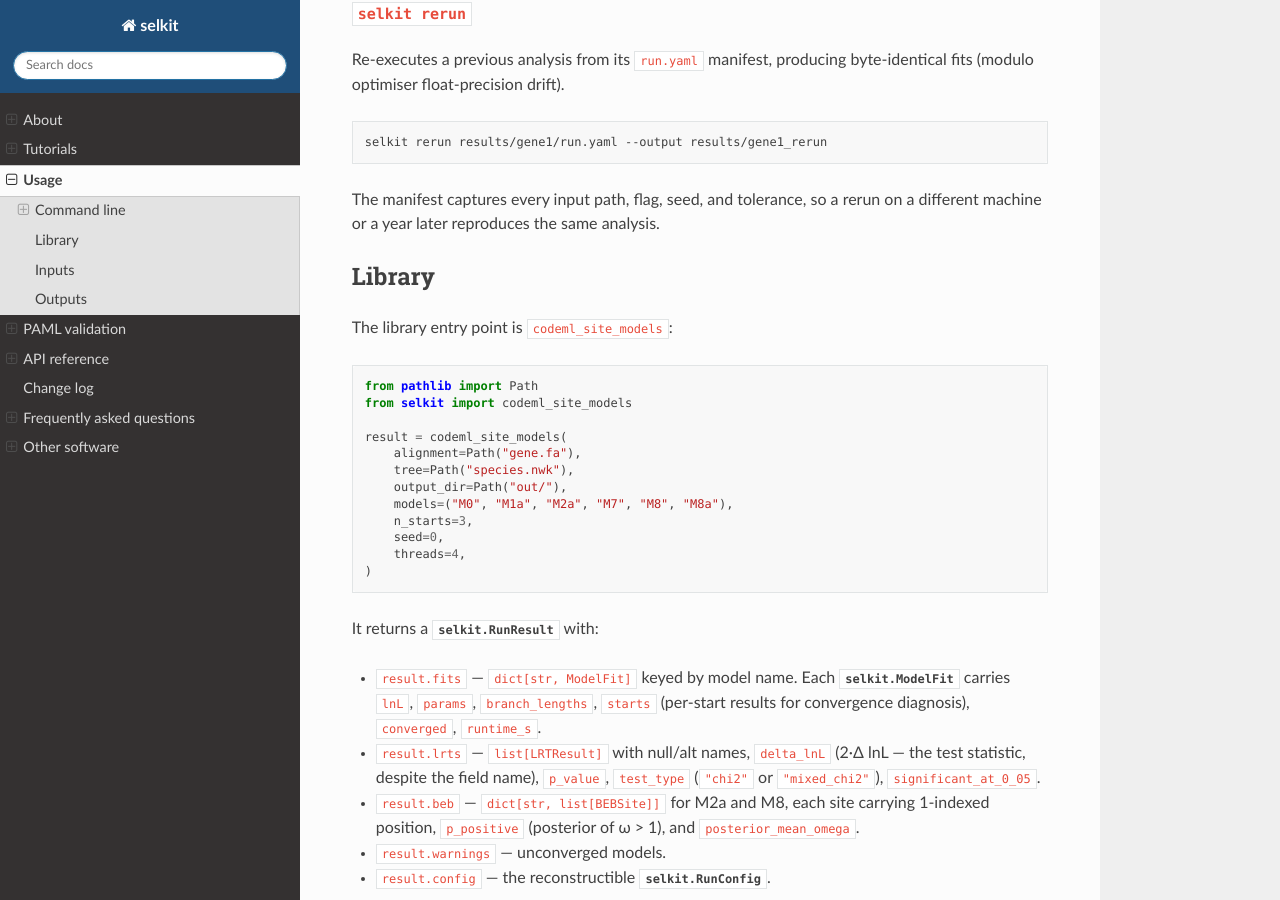
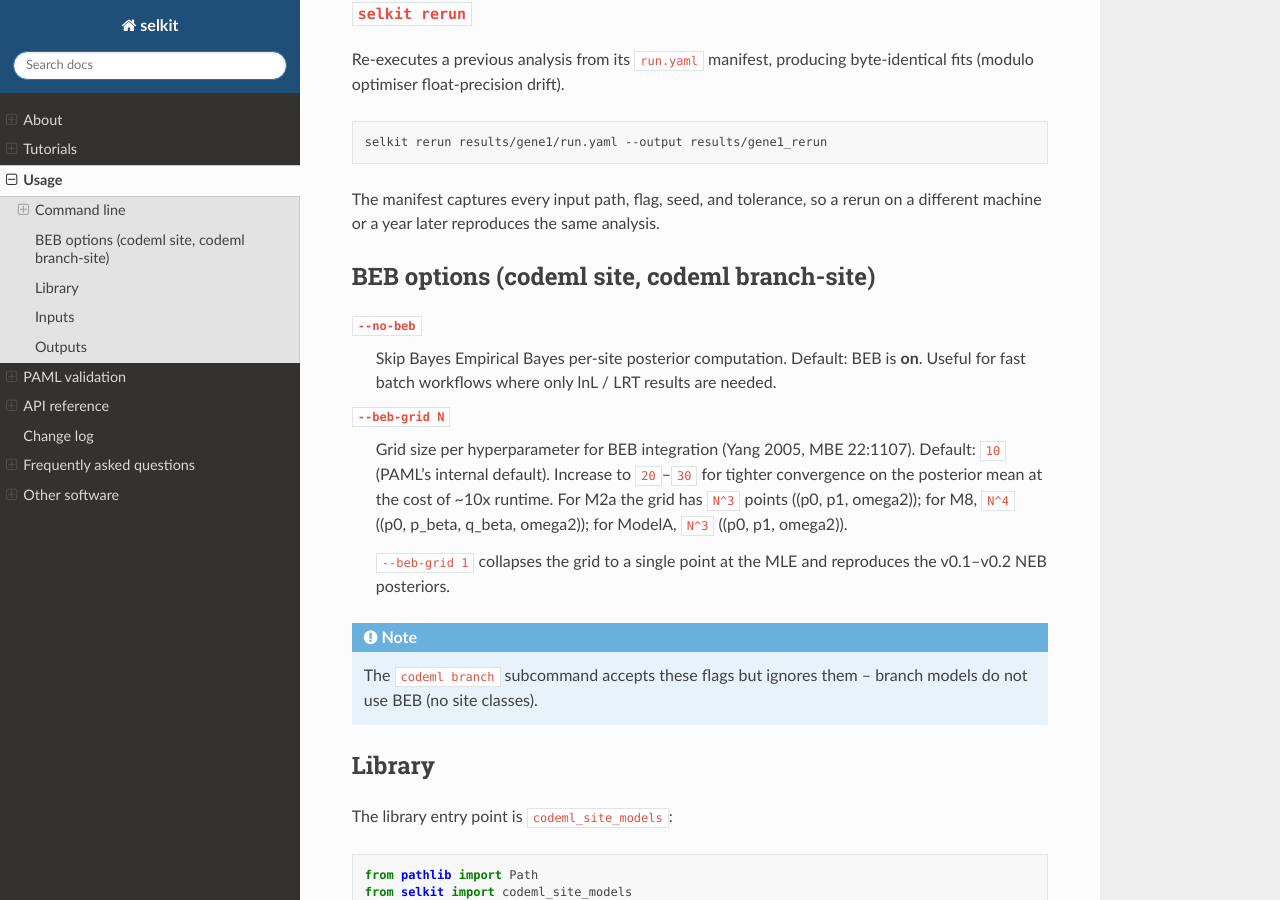
Before and after one commit to JLSteenwyk/selkit, a Sphinx documentation site: the page built from docs/usage/index.rst, in a window 1280 px wide and 900 px high, scrolled down 1732 px. Built offline with Sphinx 7.4.7 and the Read the Docs theme 3.1.0, drawn with Linux system fonts in a browser that asks for light colours.

Commit message:
docs(usage): document --no-beb and --beb-grid CLI flags

```diff
--- a/docs/usage/index.rst
+++ b/docs/usage/index.rst
@@ -80,6 +80,30 @@ Re-executes a previous analysis from its ``run.yaml`` manifest, producing byte-i
 The manifest captures every input path, flag, seed, and tolerance, so a rerun on a different machine or a year later reproduces the same analysis.
 
 
+BEB options (codeml site, codeml branch-site)
+---------------------------------------------
+
+``--no-beb``
+    Skip Bayes Empirical Bayes per-site posterior computation. Default: BEB is
+    **on**. Useful for fast batch workflows where only lnL / LRT results are
+    needed.
+
+``--beb-grid N``
+    Grid size per hyperparameter for BEB integration (Yang 2005, MBE 22:1107).
+    Default: ``10`` (PAML's internal default). Increase to ``20``--``30`` for
+    tighter convergence on the posterior mean at the cost of ~10x runtime.
+    For M2a the grid has ``N^3`` points ((p0, p1, omega2)); for M8, ``N^4``
+    ((p0, p_beta, q_beta, omega2)); for ModelA, ``N^3`` ((p0, p1, omega2)).
+
+    ``--beb-grid 1`` collapses the grid to a single point at the MLE and
+    reproduces the v0.1--v0.2 NEB posteriors.
+
+.. note::
+
+   The ``codeml branch`` subcommand accepts these flags but ignores them --
+   branch models do not use BEB (no site classes).
+
+
 Library
 -------
 
```
